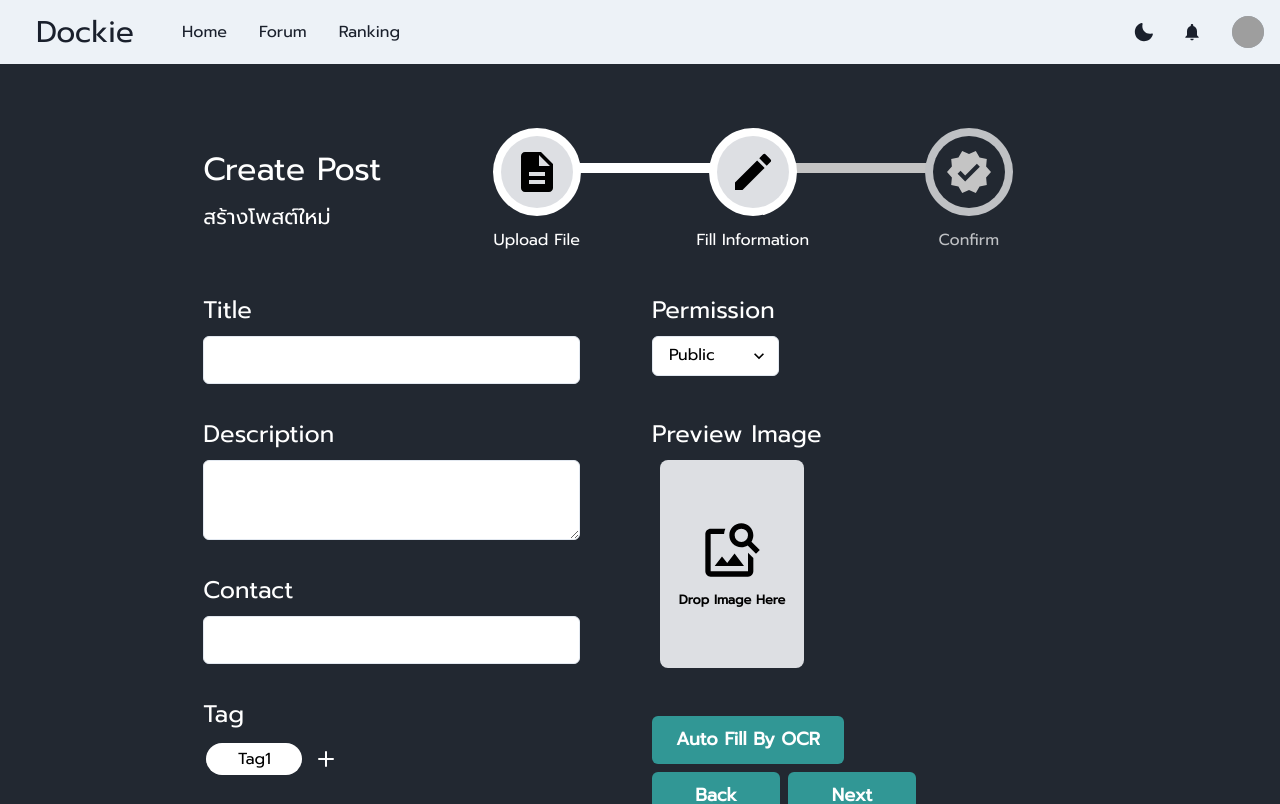
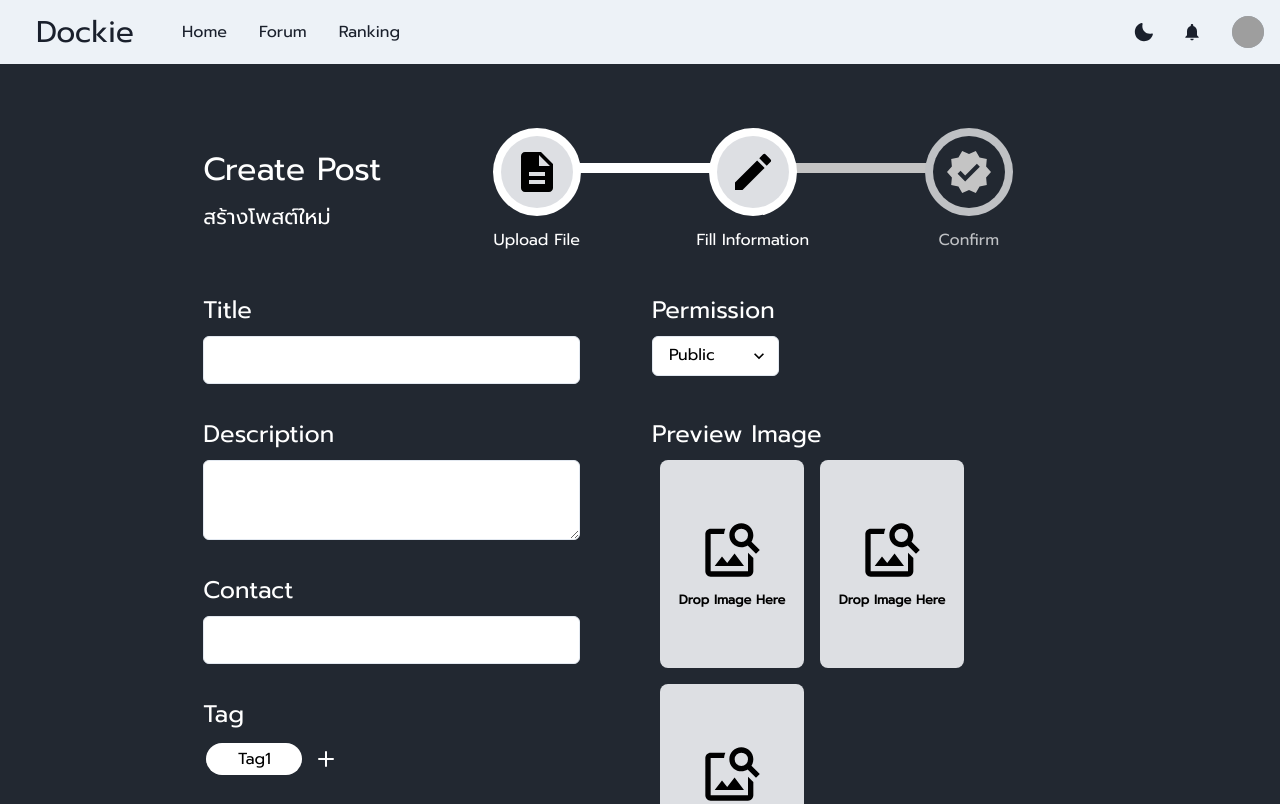
Before and after one commit to Mrsmithz/Project-SW-Dev-and-Env, a Next.js app in the folder frontend/: page /createpost in a window 1280 px wide. Shown: the top 804 px of the page. Built offline with nearby package versions, Linux system fonts and the light colour scheme; grey boxes are pictures that could not be loaded.

Commit message:
[Update] Modify Preview Image input

```diff
--- a/frontend/components/createpost/CreatePostForm.tsx
+++ b/frontend/components/createpost/CreatePostForm.tsx
@@ -1,11 +1,8 @@
-import React, { useState, useCallback } from "react";
-import { useDropzone } from "react-dropzone";
+import React, { useState } from "react";
 
 import {
   Box, Flex, Stack, Text, Grid, GridItem, Input, Textarea, FormControl,
   FormLabel,
-  FormErrorMessage,
-  FormHelperText,
   useColorModeValue,
   Modal,
   ModalOverlay,
@@ -19,7 +16,7 @@ import {
   useDisclosure
 } from '@chakra-ui/react'
 
-import { AddIcon } from '@chakra-ui/icons'
+import { AddIcon, CloseIcon } from '@chakra-ui/icons'
 import { MdImageSearch } from 'react-icons/md';
 
 import styles from '../../styles/CreatePost.module.scss'
@@ -34,6 +31,8 @@ const dropzoneWidth = { base: "9rem", md: "8rem", lg: "9rem", xl: '9rem' };
 const dropzoneHeight = { base: "13rem", md: "12rem", lg: "13rem", xl: '13rem' };
 
 const CreatePostForm = () => {
+
+  const inputRef = React.createRef<HTMLInputElement>();
 
   const { isOpen, onOpen, onClose } = useDisclosure();
 
@@ -55,14 +54,24 @@ const CreatePostForm = () => {
 
   const [images, setImages] = useState<File[]>([]);
 
-  const onDrop = useCallback(acceptedFiles => {
-    var newImage = [...images];
-    newImage.push(acceptedFiles);
-    setImages(newImage);
+  const onSelectFile = (e: React.ChangeEvent<HTMLInputElement>) => {
 
-    console.log(newImage)
-  }, [])
-  const { getRootProps, getInputProps, isDragActive } = useDropzone({ onDrop })
+    if (!e.target.files || e.target.files.length === 0) {
+      return
+    }
+
+    if (e.target.files[0].type == 'image/png' || e.target.files[0].type == 'image/jpeg') {
+      if (images.length < 3) {
+        var newImage = [...images];
+        newImage.push(e.target.files[0]);
+        setImages(newImage);
+      }
+    }
+
+    const element = e.target as HTMLInputElement;
+    element.value = '';
+
+  }
 
   const addTag = () => {
     if (tag.length < 5) {
@@ -79,6 +88,58 @@ const CreatePostForm = () => {
     var newTag = [...tag];
     newTag.splice(tag.indexOf(e.target.innerText), 1);
     setTag(newTag);
+  }
+
+  const deleteImage = (index: number) => {
+    console.log(index)
+    var newImageList = [...images];
+    newImageList.splice(index, 1);
+    setImages(newImageList);
+  }
+
+  const renderPreviewImage = () => {
+
+    var imageList = [];
+
+    for (let i = 0; i < 3; i++) {
+      if (i < images.length) {
+        imageList.push(
+
+          <Box className={styles.previewImage}
+            width={dropzoneWidth} height={dropzoneHeight}
+            key={`image-${i}`}>
+            <CloseIcon className={styles.deleteImageButton} onClick={() => deleteImage(i)} />
+            <img src={URL.createObjectURL(images[i])} />
+          </Box>
+
+        )
+      } else {
+        imageList.push(
+
+          <Box className={styles.imageDropzone}
+            width={dropzoneWidth} height={dropzoneHeight}
+            cursor="pointer"
+            onClick={() => imageInputHandler()}
+            key={`image-${i}`}>
+            <input type='file' onChange={onSelectFile} ref={inputRef} style={{ display: 'none' }} />
+            <Stack width="100%" height="100%"
+              display="flex" justifyContent="center" alignItems="center">
+              <MdImageSearch color="black" fontSize="4rem" />
+              <Text>Drop Image Here</Text>
+            </Stack>
+          </Box>
+
+        )
+      }
+    }
+
+    return imageList;
+
+  }
+
+  const imageInputHandler = () => {
+    if (inputRef.current)
+      inputRef.current.click()
   }
 
   return (
@@ -172,16 +233,7 @@ const CreatePostForm = () => {
 
           <Flex flexWrap="wrap">
 
-            <Box className={styles.imageDropzone}
-              width={dropzoneWidth} height={dropzoneHeight}
-              {...getRootProps()}>
-              <input {...getInputProps()} />
-              <Stack width="100%" height="100%"
-                display="flex" justifyContent="center" alignItems="center">
-                <MdImageSearch color="black" fontSize="4rem" />
-                <Text>Drop Image Here</Text>
-              </Stack>
-            </Box>
+            {renderPreviewImage()}
 
           </Flex>
 
--- a/frontend/styles/CreatePost.module.scss
+++ b/frontend/styles/CreatePost.module.scss
@@ -48,6 +48,29 @@
   font-weight: 600;
 }
 
+.previewImage {
+  background-color: $gray--400;
+  border-radius: 0.5rem;
+  margin: 0.5rem 0.5rem;
+  display: flex;
+  justify-content: center;
+  align-items: center;
+  position: relative;
+  color: black;
+
+
+  img {
+    width: 90%;
+  }
+}
+
+.deleteImageButton {
+  position: absolute;
+  right: 0.5rem;
+  top: 0.5rem;
+  cursor: pointer;
+}
+
 @media screen and (min-width: 48em) {
 
   .createPostHeaderBox {
```
